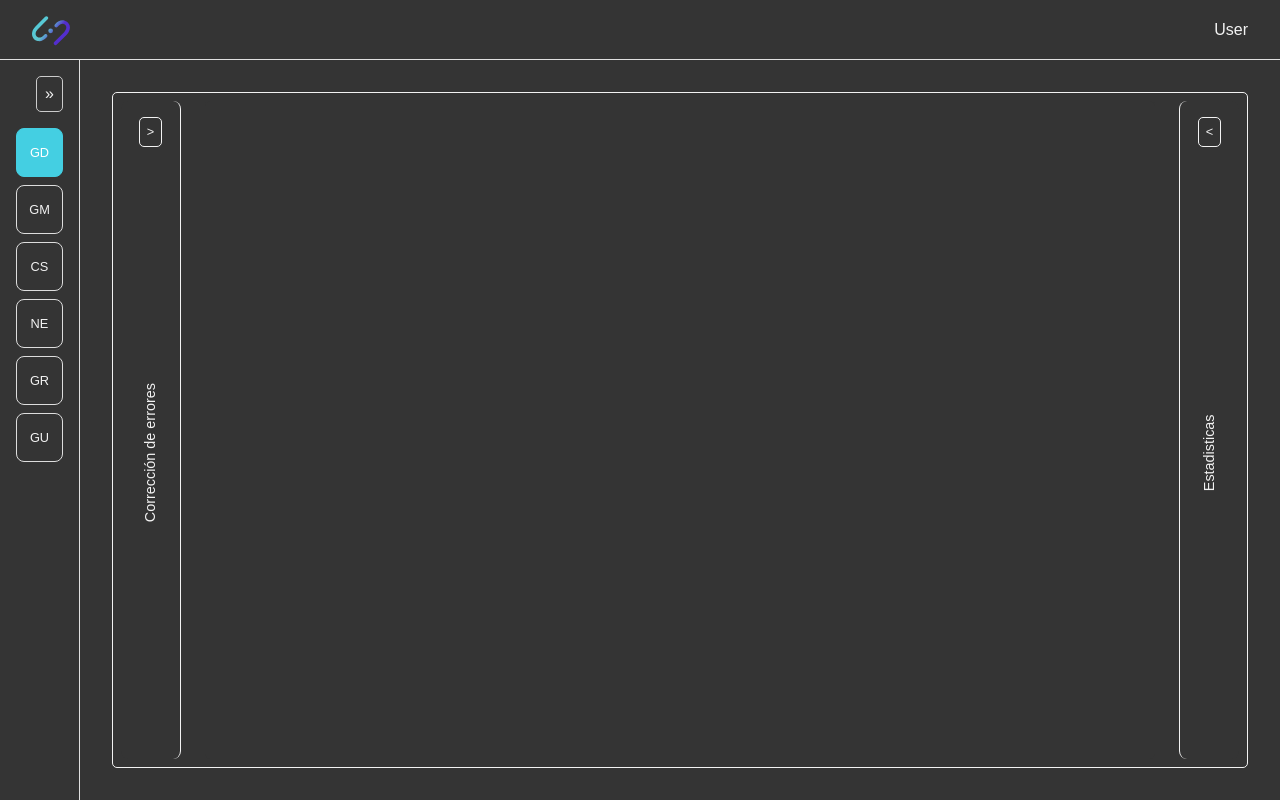
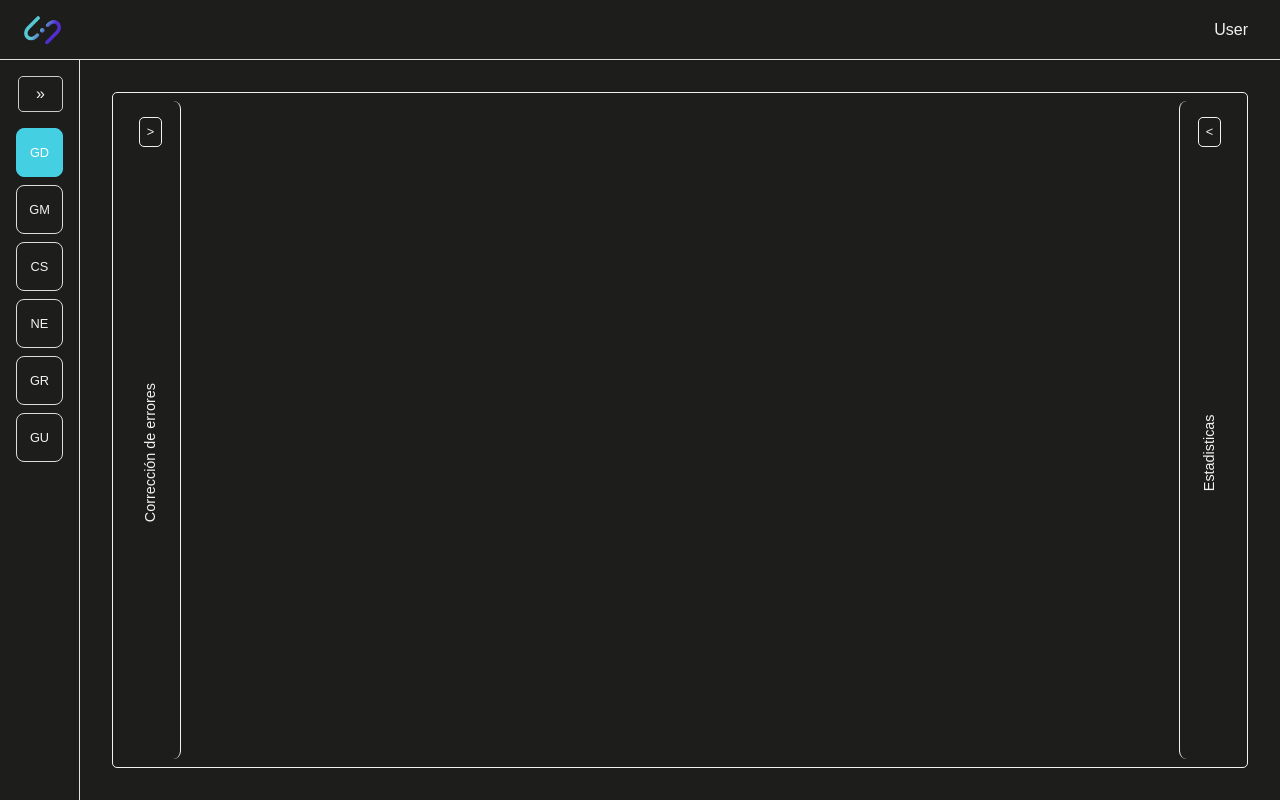
Before and after one commit to BenjaUribe/prototipo_interfaz_admin, a React (Vite) app: page / in a window 1280 px wide. Built offline with nearby package versions, Linux system fonts and the light colour scheme; a web font is replaced by a local one.

Commit message:
Ajuste colores

```diff
--- a/src/components/layout/Header.css
+++ b/src/components/layout/Header.css
@@ -2,8 +2,8 @@
   display: flex;
   justify-content: space-between;
   align-items: center;
-  padding: 1rem 2rem;
-  background-color: #343434;
+  padding: 1rem 2rem 1rem 1.5rem;
+  background-color: #1d1d1b;
   border-bottom: 1px solid #e0e0e0;
   height: 60px;
 }
--- a/src/components/layout/Header.tsx
+++ b/src/components/layout/Header.tsx
@@ -1,11 +1,19 @@
 import './Header.css';
 
-const Header = () => {
+interface HeaderProps {
+  sidebarCollapsed: boolean;
+}
+
+const Header = ({ sidebarCollapsed }: HeaderProps) => {
   return (
     <header className="header">
       <div className="logo-section">
         <div className="logo">
-          <img src="/LogoSophia1.svg" alt="Sophia Logo" className="logo-image" />
+          <img
+            src={sidebarCollapsed ? "/LogoSophia1.png" : "/LogoSophia2.png"}
+            alt="Sophia Logo"
+            className="logo-image"
+          />
         </div>
       </div>
       <div className="user-section">
--- a/src/components/layout/Layout.css
+++ b/src/components/layout/Layout.css
@@ -15,7 +15,7 @@
 .content {
   flex: 1;
   padding: 2rem;
-  background-color: #343434;
+  background-color: #1d1d1b;
   overflow-y: auto;
   transition: margin-left 0.3s ease;
 }
--- a/src/components/layout/Layout.tsx
+++ b/src/components/layout/Layout.tsx
@@ -37,7 +37,7 @@ const Layout = () => {
 
   return (
     <div className="layout">
-      <Header />
+      <Header sidebarCollapsed={sidebarCollapsed} />
       <div className="layout-body">
         <Sidebar
           activeView={activeView}
--- a/src/components/layout/Sidebar.css
+++ b/src/components/layout/Sidebar.css
@@ -1,6 +1,6 @@
 .sidebar {
   width: 250px;
-  background-color: #343434;
+  background-color: #1d1d1b;
   border-right: 1px solid #e0e0e0;
   padding: 1rem;
   display: flex;
@@ -9,7 +9,7 @@
 }
 
 .sidebar.collapsed {
-  background: #343434;
+  background: #1d1d1b;
   width: 80px;
 }
 
@@ -22,12 +22,17 @@
   cursor: pointer;
   font-size: 1rem;
   align-self: flex-end;
-  color: #f2f2f2
+  color: #f2f2f2;
+  width: 45px;
 }
 
 .collapse-btn:hover {
   background-color: #2a3176;
   border-color: #2a3176;
+}
+
+.collapsed .collapse-btn {
+  width: 45px;
 }
 
 .navigation {
--- a/src/features/data-management/DataManagement.css
+++ b/src/features/data-management/DataManagement.css
@@ -1,7 +1,7 @@
 .data-container {
     flex: 1; /* Ocupa el espacio restante */
     min-width: 200px;
-    background-color: #343434;
+    background-color: #1d1d1b;
     border-radius: 5px;
     overflow-y: auto;
     padding: 2rem;
@@ -24,7 +24,7 @@
     display: flex;
     height: 100%;
     gap: 0.5rem; /* Reducir el gap */
-    background-color: #343434;
+    background-color: #1d1d1b;
     border: 1px solid #f2f2f2;
     border-radius: 5px;
 }
@@ -32,7 +32,7 @@
 .sidebar-left{
     width: 60px;
     flex-shrink: 0;
-    background-color: #343434;
+    background-color: #1d1d1b;
     padding: 1rem;
     display: flex;
     flex-direction: column;
@@ -125,7 +125,7 @@
 .sidebar-right{
     width: 60px;
     flex-shrink: 0;
-    background-color: #343434;
+    background-color: #1d1d1b;
     padding: 1rem;
     display: flex;
     flex-direction: column;
```
Also changed, not shown: public/LogoSophia1.png (added), public/LogoSophia2.png (added).
